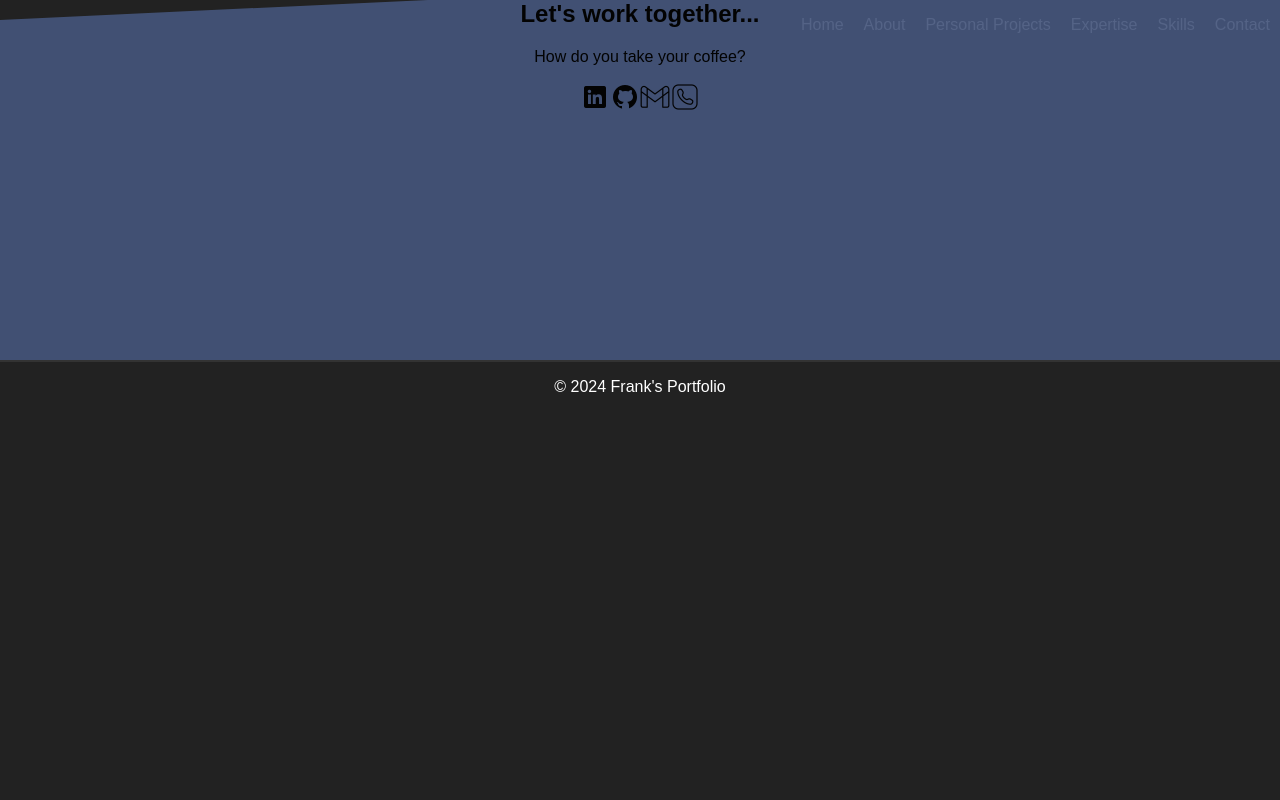
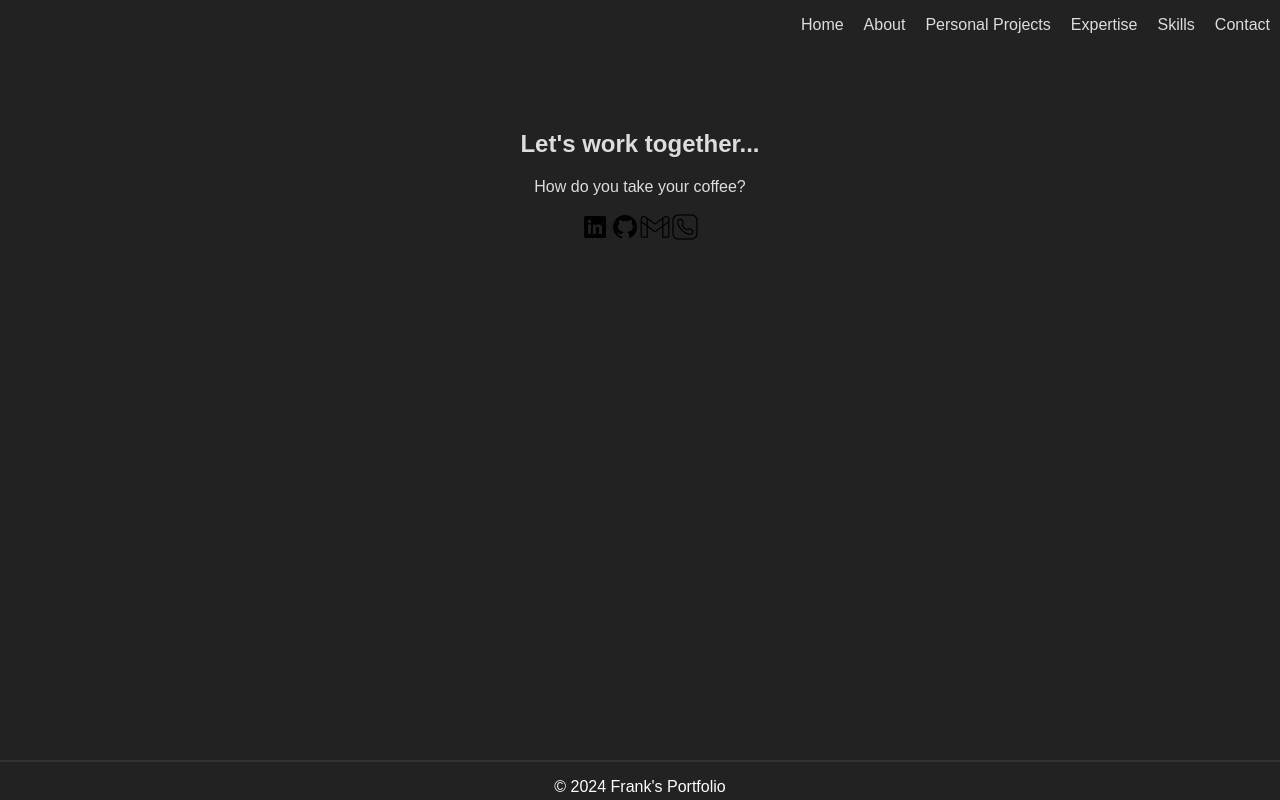
Before and after one commit to Ranci-18/frank-portfolio-website, a React app: page /contact in a window 1280 px wide. Built offline with nearby package versions, Linux system fonts and the light colour scheme.

Commit message:
fix a few other things

```diff
--- a/src/css/contact.css
+++ b/src/css/contact.css
@@ -1,16 +1,10 @@
 /* contact section */
 #contact {
-    background: #45567d;
+    height: 100vh;
     text-align: center;
-    color: black;
-    padding: 20px;
-    opacity: 0.9;
-    position: relative;
-    top: -40px;
+    color: #ddd;
+    padding: 110px;
 
-    height: 400px;
-    clip-path: polygon(0 15%, 100% 0, 100% 0%, 100% 100%, 0 100%);
-    z-index: 1;
 }
 
 #contact a:hover {
--- a/src/css/projects.css
+++ b/src/css/projects.css
@@ -4,7 +4,7 @@
     height: 100vh;
     text-align: center;
     color: #ddd;
-    padding: 60px;
+    padding: 110px;
 }
 #projects h2 {
     margin-bottom: 0;
```
